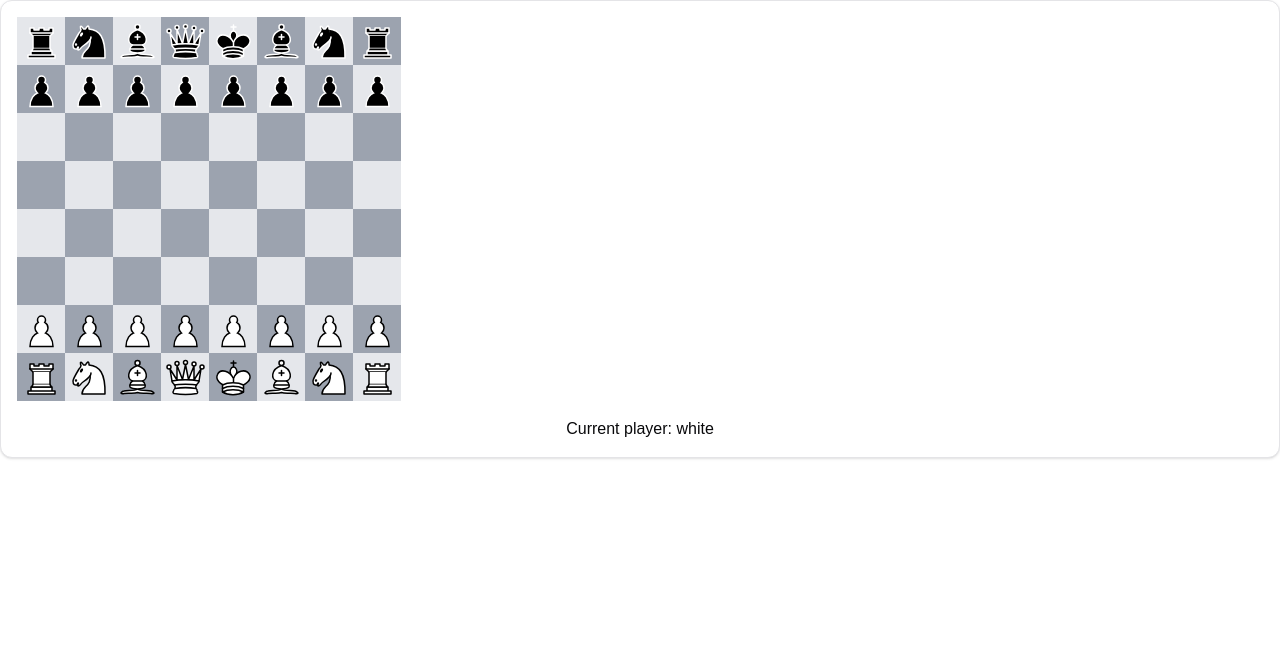
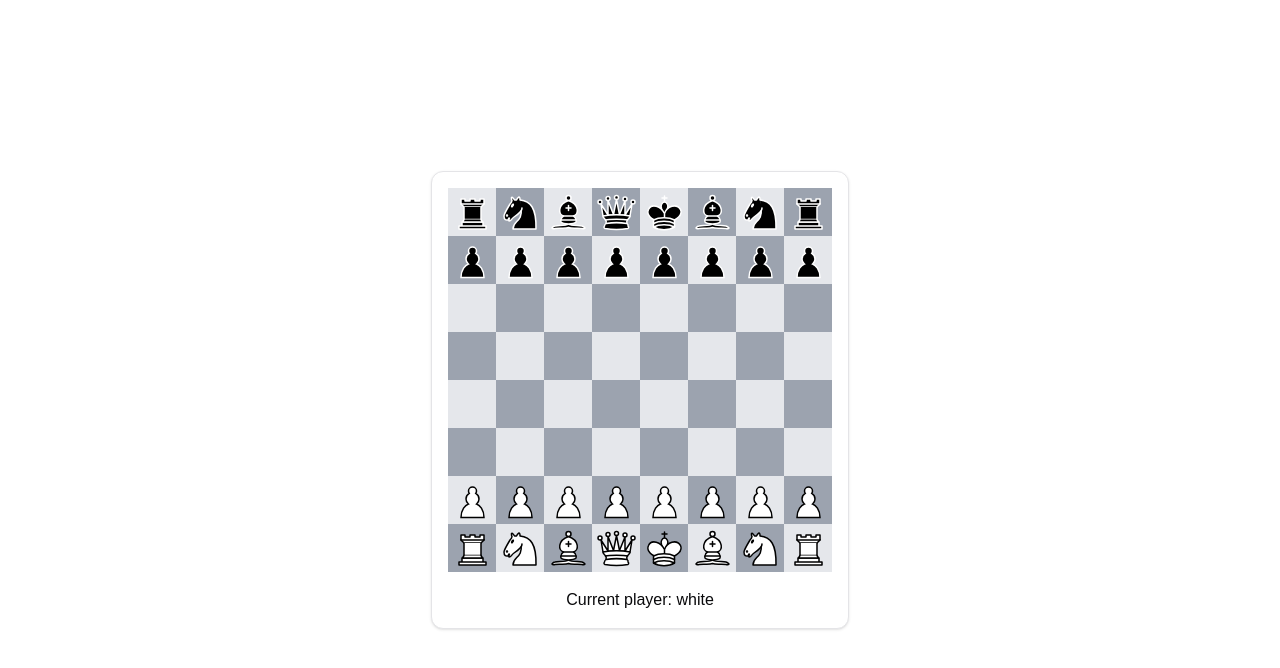
Before and after one commit to aswinckr/chess, a Next.js app: page / in a window 1280 px wide. Shown: the top 668 px of the page. Built offline with nearby package versions, Linux system fonts and the light colour scheme.

Commit message:
positioning

```diff
--- a/src/app/page.tsx
+++ b/src/app/page.tsx
@@ -2,8 +2,8 @@ import { ChessGame } from "@/components/chess-game"; // Import the ChessGame com
 
 export default function Home() {
   return (
-    <>
+    <div className="fixed inset-0 flex items-center justify-center">
       <ChessGame /> {/* Display the ChessGame component */}
-    </>
+    </div>
   );
 }
```
Also changed, not shown: src/prompts/v0/3-position-center.md (added, +1 -0 lines).
